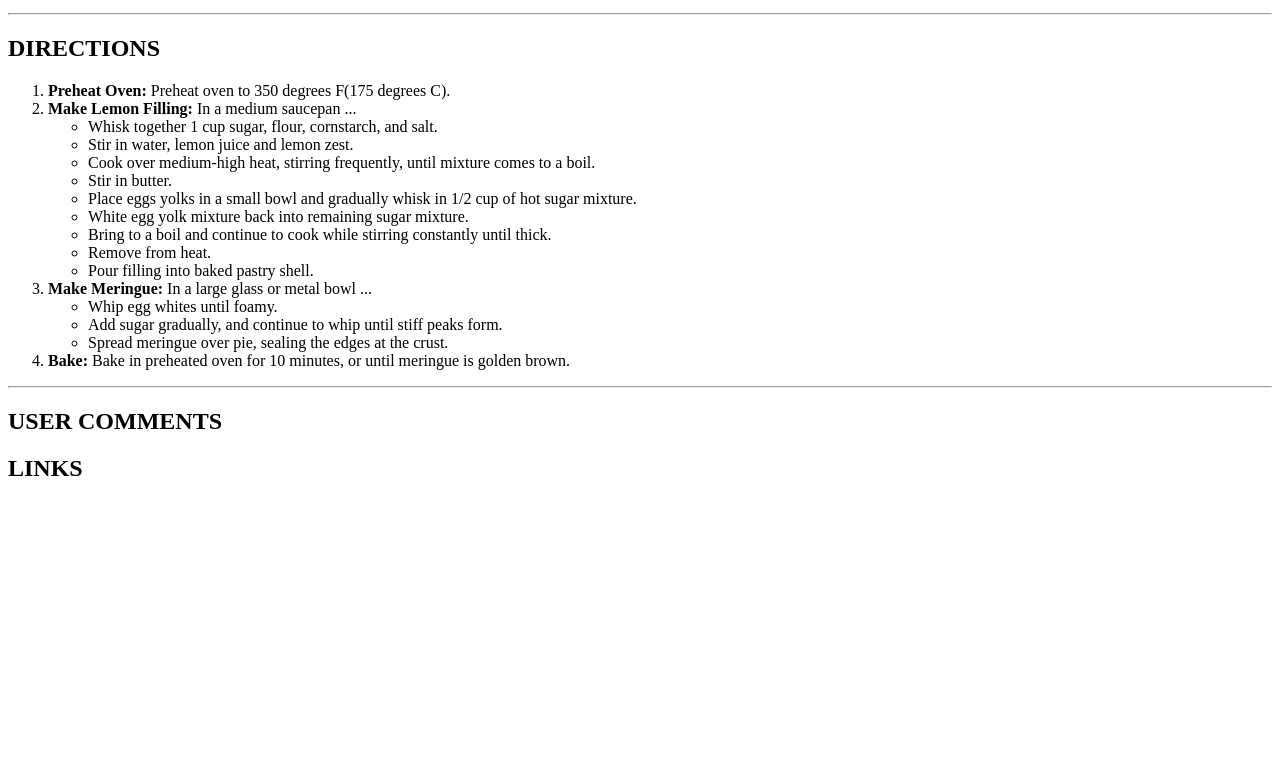
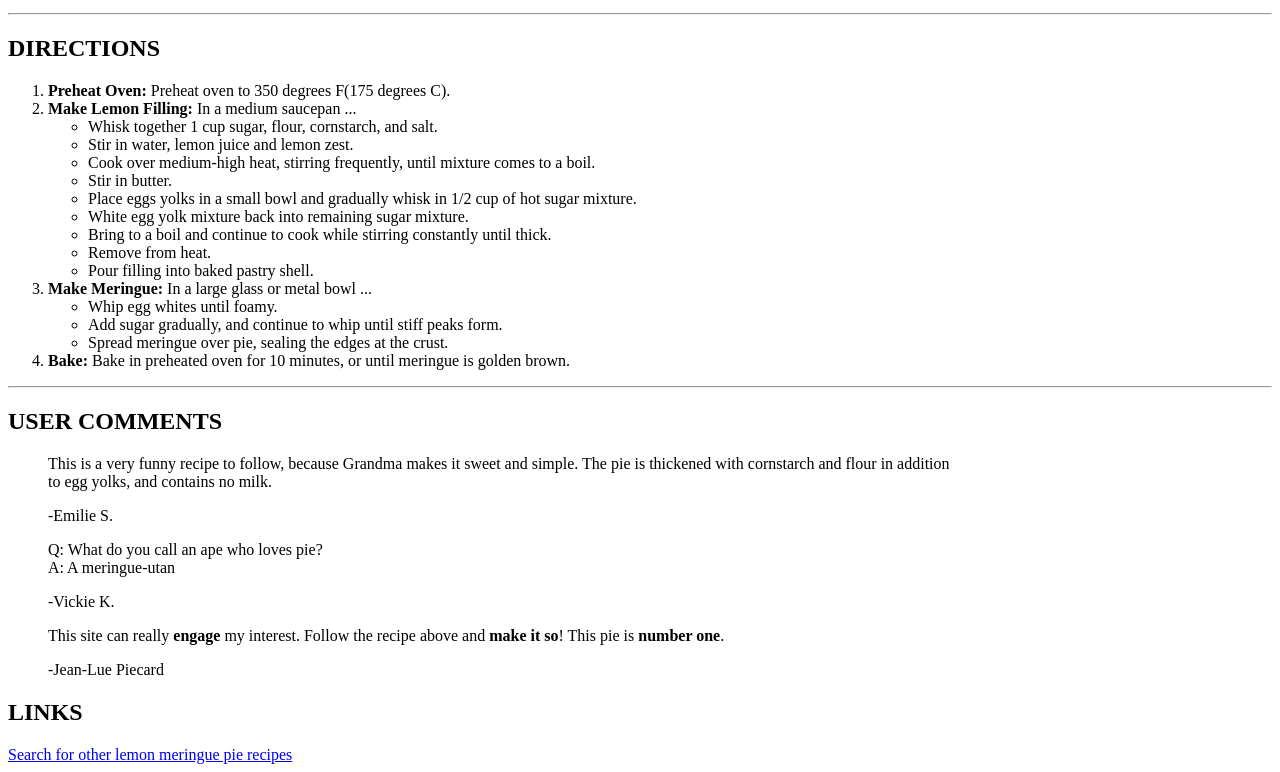
Before and after one commit to portiaherndon/HTML, a plain HTML site: page pie.html in a window 1280 px wide. Shown: the part 336-1108 px from the top of the page. Before the commit the page ends 838 px from the top, so only its background shows below. Drawn offline with Linux system fonts and the light colour scheme.

Commit message:
Almost finished

```diff
--- a/pie.html
+++ b/pie.html
@@ -47,6 +47,25 @@
 			</ol>
 		<hr />
 		<h2>USER COMMENTS</h2>
+			<blockquote>
+				<p>This is a very funny recipe to follow, because Grandma makes it sweet and simple. The pie is thickened with cornstarch and flour in addition <br />to egg yolks, and contains no milk.</p>
+
+-Emilie S.</blockquote>
+			<blockquote>
+				<p>Q: What do you call an ape who loves pie? <br />
+				A: A meringue-utan</p>
+
+				-Vickie K.
+			</blockquote>
+			<blockquote>
+				<p>
+				This site can really <strong>engage</strong> my interest. Follow the recipe above and <strong>make it so</strong>! This pie is <strong>number one</strong>.
+				</p>
+
+				-Jean-Lue Piecard
+			</blockquote>
+
 		<h2>LINKS</h2>
+		<a href="http://www.google.com/search?q=lemon+meringue+pie+recipe&start=10">Search for other lemon meringue pie recipes</a>
 	</body>
 </html>
```
